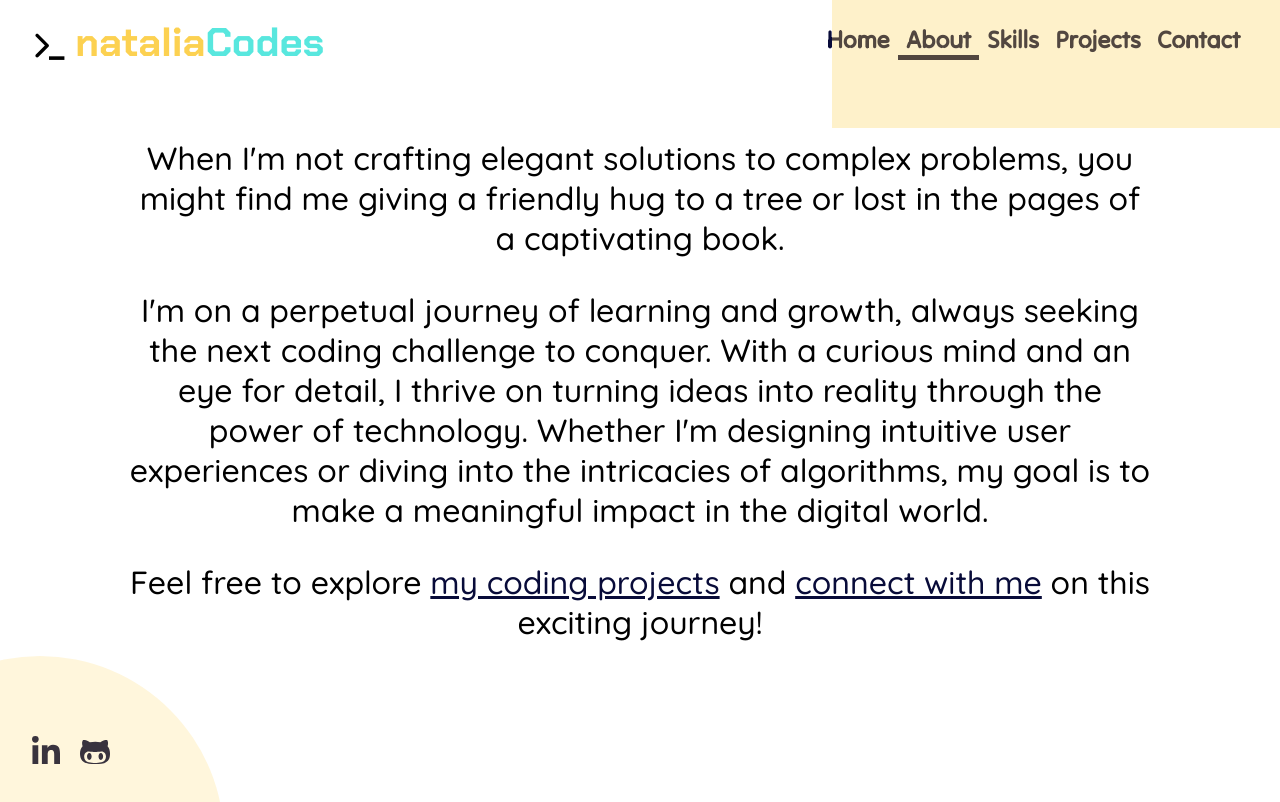
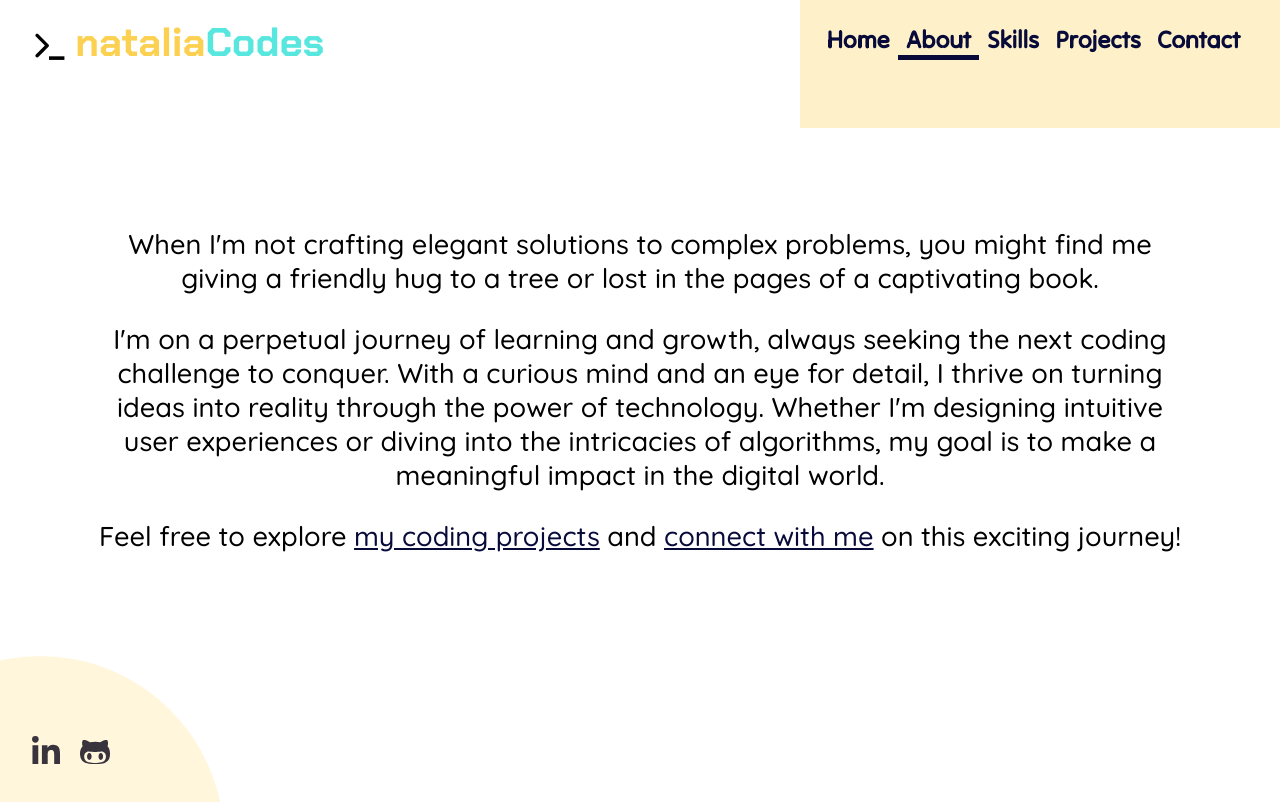
Before and after one commit to nataliaCodes/portfolio, a React (Create React App) app: page /about in a window 1280 px wide. Shown: the top 802 px of the page. Built offline with nearby package versions, Linux system fonts and the light colour scheme.

Commit message:
Work on smaller views (not done)

```diff
--- a/src/App.scss
+++ b/src/App.scss
@@ -107,13 +107,13 @@ ul {
   height: 95vh;
   margin: auto;
   margin-top: 2vh;
-  // overflow: hidden;
+  overflow: hidden;
 
   .menu-bckgrd {
     position: absolute;
     top: 0;
     right: 0;
-    height: 10rem;
+    height: 9rem;
     width: 40rem;
     background-color: $darkYellow;
     opacity: 30%;
@@ -136,21 +136,44 @@ ul {
 
     .page-content {
       width: 100%;
+
+      &.skills {
+        font-size: .7rem;
+        text-align: center;
+      }
     }
   }
 }
 
 // average desktop
 @media only screen and (max-width: 1440px) {
+  .App {
     .intro-text {
       font-size: 3rem;
+    }
+
+    .page-content {
+      &.skills {
+        font-size: .4rem;
+        padding: 0 2rem;
+      }
+    }
   }
 }
 
 // average laptop
 @media only screen and (max-width: 1366px) {
+  .App {
     .intro-text {
       font-size: 2.5rem;
+    }
+
+    .page-content {
+      &.skills {
+        font-size: .3rem;
+        padding: 0 2rem;
+      }
+    }
   }
 }
 
@@ -172,7 +195,7 @@ ul {
     }
 
     .menu-bckgrd {
-      width: 28rem;
+      width: 30rem;
       height: 8rem;
     }
 
@@ -180,11 +203,33 @@ ul {
       width: 23rem;
       height: 23rem;
     }
+
+    .page-content {
+      &.about {
+        font-size: 1.7rem;
+        padding: 0 4rem;
+      }
+
+      &.skills {
+        font-size: 1rem;
+        padding: 0 2rem;
+
+        .logos {
+          img {
+            height: 3rem;
+          }
+
+          p {
+            font-size: .8rem;
+          }
+        }
+      }
+    }
   }
 
 }
 
-// large mobile
+// mobile
 @media only screen and (max-width: 810px) {
   body {
     overflow: hidden;
@@ -197,11 +242,6 @@ ul {
     .menu-bckgrd {
       display: none;
     }
-  }
-
-  .ham-bckgrd {
-    display: block;
-  }
 
     header {
       .logo {
@@ -210,6 +250,10 @@ ul {
 
       .menu {
         font-size: 1.5rem;
+      }
+
+      .ham-bckgrd {
+        display: block;
       }
     }
 
@@ -220,5 +264,11 @@ ul {
         font-size: 2.5rem;
         text-align: center;
       }
+
+      &.about {
+        font-size: 1.6rem;
+        padding: 0 3rem;
       }
     }
+  }
+}
--- a/src/components/Navbar/Navbar.jsx
+++ b/src/components/Navbar/Navbar.jsx
@@ -22,7 +22,6 @@ export default function Navbar() {
   const [isActive, setIsActive] = useState(false);      //menu is expanded or collapsed
   const [firstClick, setFirstClick] = useState(true);   //prevent animation from happening on first page load
   const menuClicked = (e) => {
-  console.log('e :', e);
     //if click is on hamburger menu or x
     if (e.target.id && e.target.id === 'check') {
       setFirstClick(false);
--- a/src/components/Navbar/Navbar.scss
+++ b/src/components/Navbar/Navbar.scss
@@ -23,6 +23,8 @@
 
 nav {
   justify-self: center;
+
+  z-index: 4;
 
   .ham-menu {
     width: 3rem;
```
Lines whose indentation alone changed are shown as unchanged.
